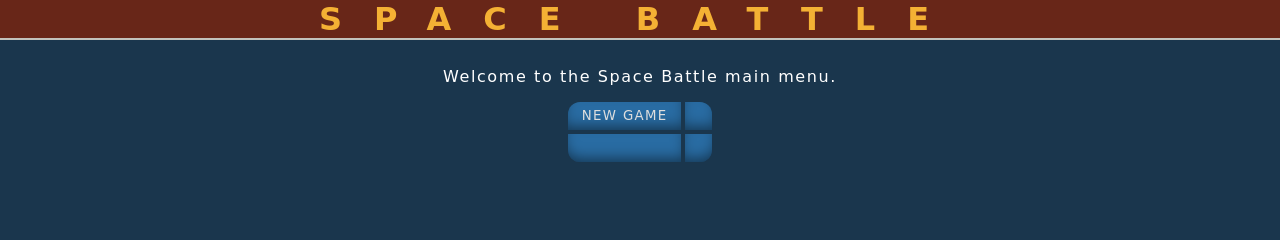
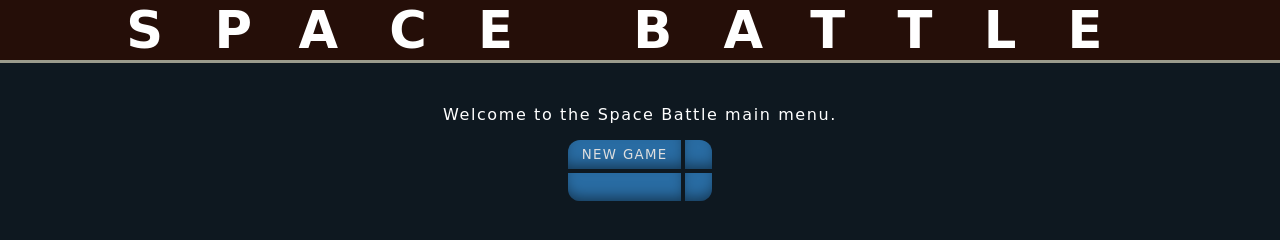
Before and after one commit to bthol/Space-Battle, a plain HTML site: page index.html in a window 1280 px wide. Drawn offline with Linux system fonts and the light colour scheme; a web font is replaced by a local one.

Commit message:
darker style

```diff
--- a/CSS/style.css
+++ b/CSS/style.css
@@ -2,7 +2,7 @@
     font-family: 'Coda', cursive;
     text-align: center;
     color: white;
-    background-color: hsl(207, 50%, 20%);
+    background-color: hsl(207, 41%, 9%);
 }
 
 body {
@@ -23,7 +23,7 @@ body {
     -moz-box-shadow: inset 0 -0.6em 1em -0.35em hsla(0, 0%, 0%, 0.5);
     box-shadow: inset 0 -0.6em 1em -0.35em hsla(0, 0%, 0%, 0.5);
 }
-.button:hover {
+.button:active {
     color: #FFFFFF;
     border-color:#DDDDDD;
     -webkit-box-shadow: none;
@@ -62,11 +62,12 @@ body {
 
 
 #page-title {
-    color: hsl(39, 90%, 58%);
-    background-color: hsl(11, 63%, 25%);
-    border-bottom: 2px solid hsl(60, 5%, 75%);
+    color: hsl(39, 90%, 1000%);
+    background-color: hsl(11, 63%, 9%);
+    border-bottom: .3vw solid hsl(60, 7%, 58%);
     letter-spacing: 1em;
-    font-size: xx-large;
+    font-size: 4vw;
     text-transform: uppercase;
+    white-space: nowrap;
     margin-top: 0em;
 }
```
